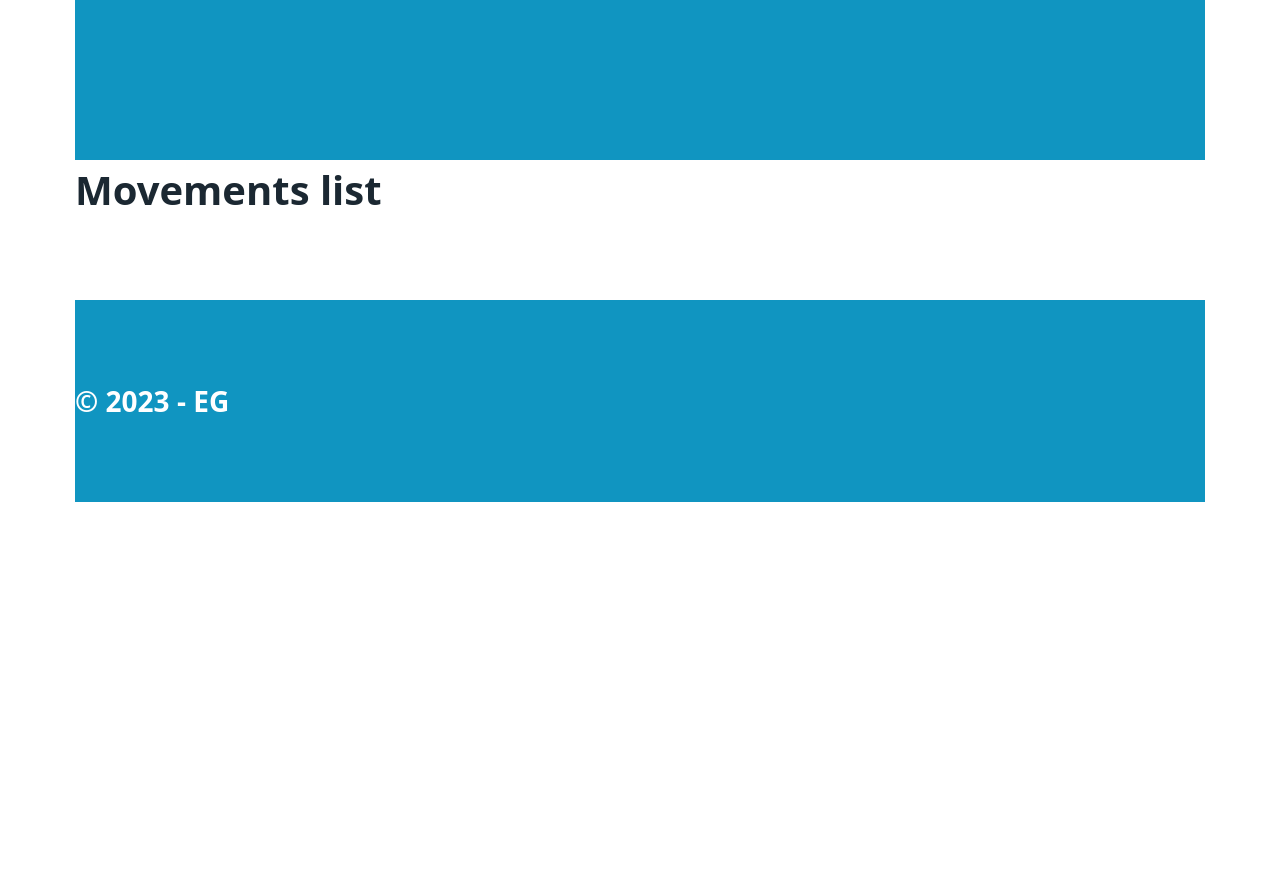
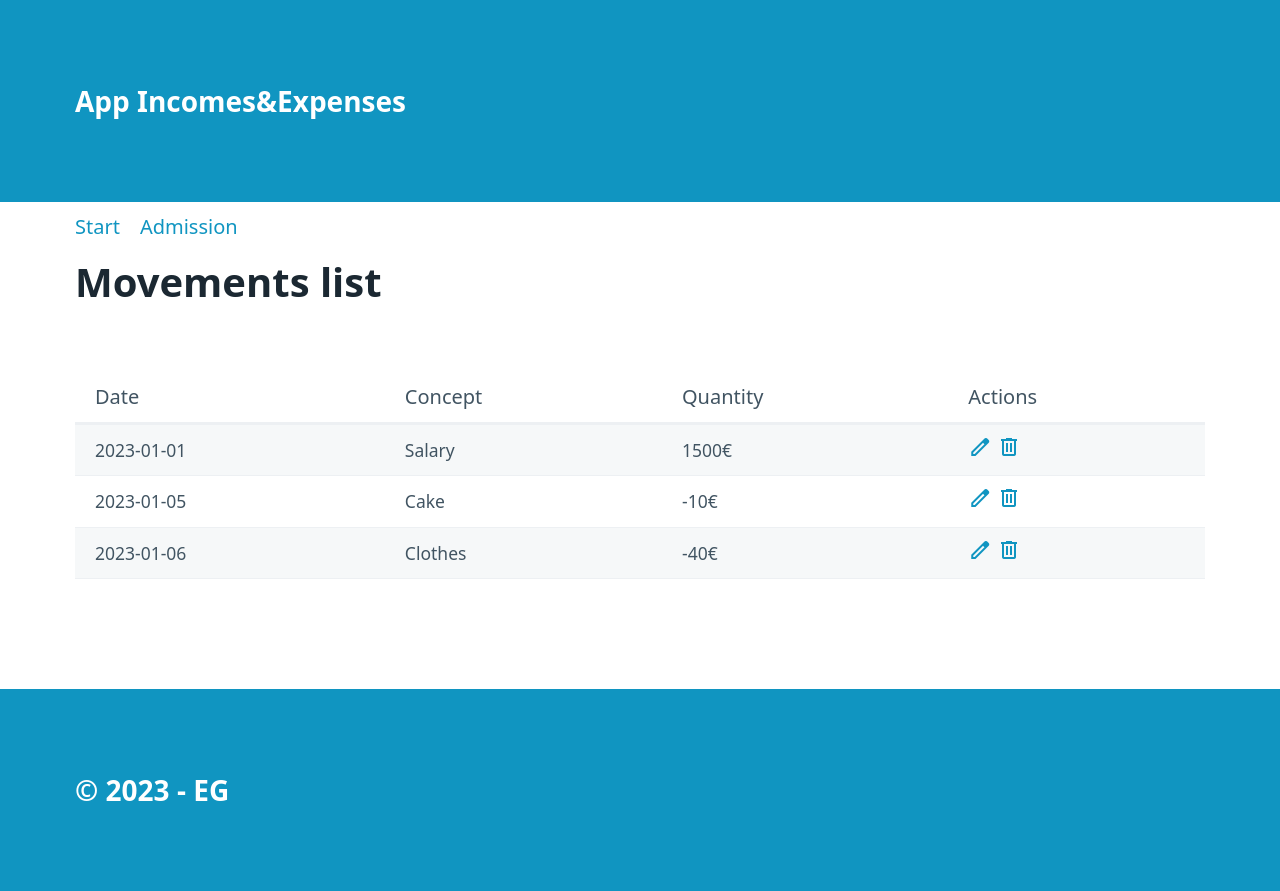
Before and after one commit to ericguillaumet/Flask_Classic, a Flask app: page / in a window 1280 px wide. Before the commit the page ends 502 px from the top, so only its background shows below. Run offline with Flask 2, Linux system fonts and the light colour scheme.

Commit message:
Updating CSS, creating templates base and Index

```diff
--- a/Register_IE/routes.py
+++ b/Register_IE/routes.py
@@ -3,4 +3,9 @@ from flask import render_template
 
 @app.route("/")
 def index():
-    return render_template("index.html", pageTitle="All")
+    movement_data=[
+        {"id": 1, "date": "2023-01-01", "concept":"Salary", "quantity": 1500},
+        {"id": 2, "date": "2023-01-05", "concept":"Cake", "quantity": -10},
+        {"id": 3, "date": "2023-01-06", "concept":"Clothes", "quantity": -40},
+    ]
+    return render_template("index.html", pageTitle="All", data=movement_data)
--- a/Register_IE/static/css/styles.css
+++ b/Register_IE/static/css/styles.css
@@ -4,3 +4,10 @@ header, footer{
     font-size: 1.4em;
     font-weight: bold;
 }
+
+body {
+    min-height: 100vh;
+    display: grid;
+    grid-template-rows: auto 50px 1fr auto;
+    margin: 0;
+}
--- /dev/null
+++ b/Register_IE/templates/base.html
@@ -0,0 +1,38 @@
+<!DOCTYPE html>
+<html lang="en">
+<head>
+    <meta charset="UTF-8">
+    <meta http-equiv="X-UA-Compatible" content="IE=edge">
+    <meta name="viewport" content="width=device-width, initial-scale=1.0">
+    <title>Account management: {{pageTitle}}</title>
+    <link rel="stylesheet" href="/static/css/pico.css">
+    <link rel="stylesheet" href="/static/css/styles.css">
+    <link rel="stylesheet" href="https://fonts.googleapis.com/css2?family=Material+Symbols+Outlined:opsz,wght,FILL,GRAD@48,400,0,0" />
+</head>
+<body>
+    <header>
+        <div class="container">
+            App Incomes&Expenses
+        </div>
+
+    </header>
+
+    <nav class="container">
+        <ul>
+          <li><a href="#">Start</a></li>
+          <li><a href="#">Admission</a></li>
+        </ul>
+      </nav>
+      <section class="container">
+        {% block section %}
+        {% endblock %}
+      </section>
+
+
+    <footer>
+        <div class="container">
+            &copy; 2023 - EG
+        </div>
+    </footer>
+</body>
+</html>
--- a/Register_IE/templates/index.html
+++ b/Register_IE/templates/index.html
@@ -1,25 +1,37 @@
-<!DOCTYPE html>
-<html lang="en">
-<head>
-    <meta charset="UTF-8">
-    <meta http-equiv="X-UA-Compatible" content="IE=edge">
-    <meta name="viewport" content="width=device-width, initial-scale=1.0">
-    <title>Account management: {{pageTitle}}</title>
-    <link rel="stylesheet" href="https://unpkg.com/@picocss/pico@latest/css/pico.min.css">
-    <link rel="stylesheet" href="/Register_IE/static/css/styles.css">
-</head>
-<body>
-    <header class="container">
+{% extends "base.html" %}
 
-    </header>
+{% block section %}
 
-    <section class="container">
-        <h1>Movements list</h1>
-    </section>
-
-    <footer class="container">
-        &copy; 2023 - EG
-    </footer>
-
-</body>
-</html>
+<h1>Movements list</h1>
+    <table role="grid">
+        <thead>
+            <tr>
+                <th>Date</th>
+                <th>Concept</th>
+                <th>Quantity</th>
+                <th>Actions</th>
+            </tr>
+        </thead>
+        <tbody>
+            {% for movements in data %}
+            <tr>
+                <td>{{movements.date}}</td>
+                <td>{{movements.concept}}</td>
+                <td>{{movements.quantity}}€</td>
+                <td>
+                    <a href="/update/{{movements.id}}">
+                        <span class="material-symbols-outlined">
+                            edit
+                        </span>
+                    </a>
+                    <a href="#/delete/{movements.id}}">
+                        <span class="material-symbols-outlined">
+                            delete
+                        </span>
+                    </a>
+                </td>
+            </tr>
+            {% endfor%}
+        </tbody>
+    </table>
+{% endblock %}
```
